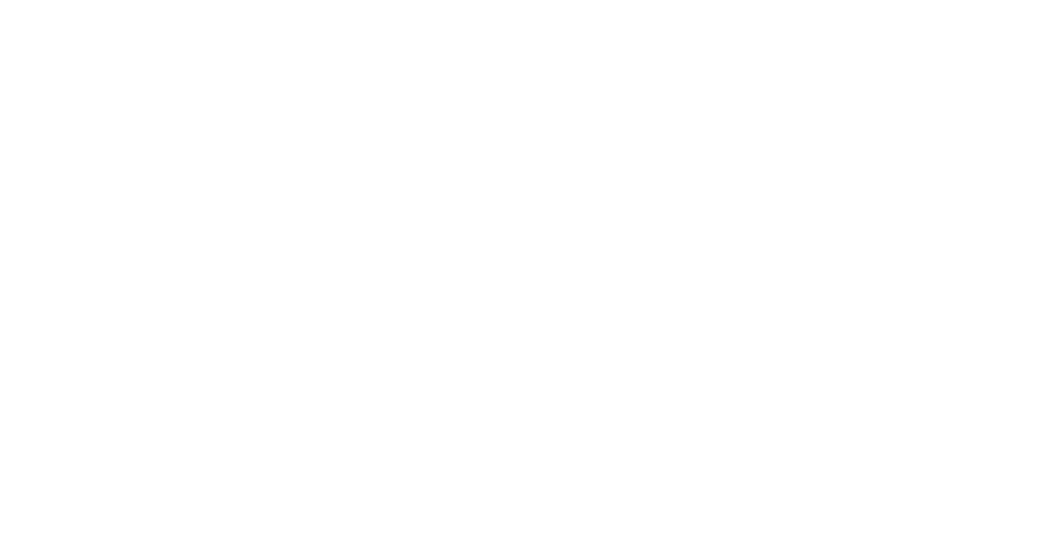
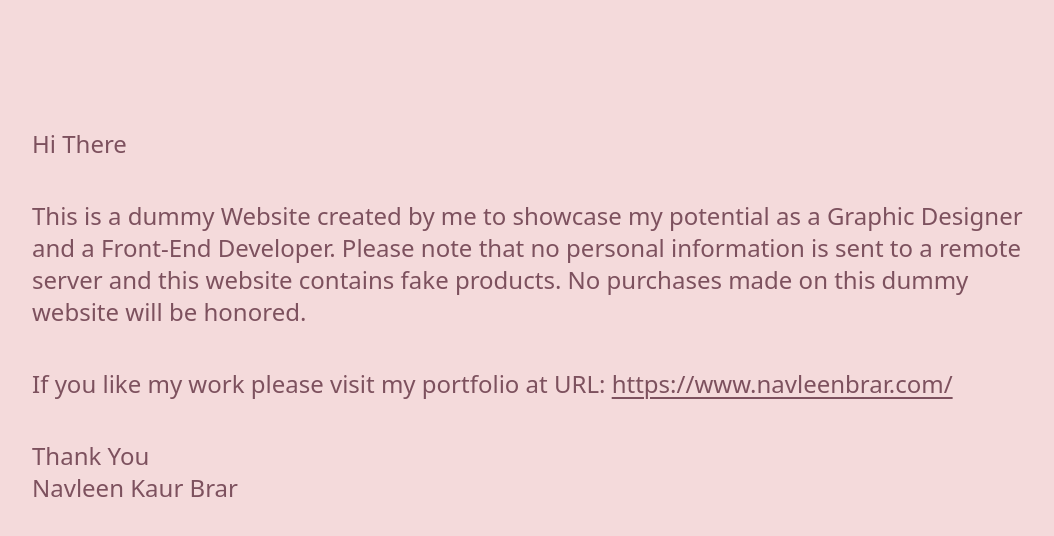
Before and after one commit to Navleenkaursandhu/E-Commerce-Website, a React (Vite) app: page /AboutUs in a window 1280 px wide. Before the commit this address had no page. Shown: the top 536 px of the page, without its empty margins (96-1150 px from the left). Built offline with nearby package versions, Linux system fonts and the light colour scheme.

Commit message:
developed about us page
 - used react router to route to about us page

```diff
--- a/src/App.tsx
+++ b/src/App.tsx
@@ -5,13 +5,17 @@
 } from 'react-router-dom'
 import './App.css'
 import { PageMain } from './page_main/PageMain'
+import { PageAboutUs } from './page_about_us/PageAboutUs'
+import { PageLogin } from './page_login/PageLogin'
 
 export const App = () => {
   return (
     <BrowserRouter>
       <Routes>
         <Route path="/">
-          <Route index element={<PageMain/>} />
+          <Route index element={<PageMain />} />
+          <Route path='AboutUs' element={<PageAboutUs />} />
+          <Route path='Login' element={<PageLogin />} />
         </Route>
       </Routes>
     </BrowserRouter>
--- a/src/models/product.ts
+++ b/src/models/product.ts
@@ -33,6 +33,7 @@
         price: 35.25,
         currency: 'CAD',
         hasFreeDelivery: true,
+        sizes: ['S', 'M,']
         //reviews: TODO
       },
       {
--- /dev/null
+++ b/src/page_about_us/PageAboutUs.tsx
@@ -0,0 +1,15 @@
+export const PageAboutUs = () => {
+  return (
+    <div className="bg-[#F4DADB] h-screen flex flex-col p-32 gap-10 text-[#7D515E] text-2xl">
+      <div>Hi There</div>
+      <p>This is a dummy Website created by me to showcase my potential as a Graphic Designer and a Front-End Developer.
+        Please note that no personal information is sent to a remote server and this website contains fake products.
+        No purchases made on this dummy website will be honored.</p>
+      <div> If you like my work please visit my portfolio at URL: <a className="underline underline-offset-4" target='_blank' href='https://www.navleenbrar.com/'>https://www.navleenbrar.com/</a></div>
+      <div>
+        <div>Thank You</div>
+        <div>Navleen Kaur Brar</div>
+      </div>
+    </div>
+  )
+}
--- /dev/null
+++ b/src/page_login/PageLogin.tsx
@@ -0,0 +1,7 @@
+export const PageLogin = () => {
+  return (
+    <>
+    <div>login</div>
+    </>
+  )
+}
--- a/src/page_main/Footer.tsx
+++ b/src/page_main/Footer.tsx
@@ -10,10 +10,8 @@
           <div>Sign In</div>
         </div>
         <div className="flex flex-col gap-2 text-[#F4DADB]">
-          <div className="flex items-center gap-1"><span className="material-symbols-outlined">
-            copyright
-          </span>2022navleenkaurbrar</div>
-          <a href='https://www.navleenbrar.com/'>Visit My Portfolio</a>
+          <div className="flex items-center gap-1">© 2022 Navleen Kaur Brar</div>
+          <a target="_blank" href="https://www.navleenbrar.com/">Visit My Portfolio</a>
         </div>
       </div>
     </>
--- a/src/page_main/Header.tsx
+++ b/src/page_main/Header.tsx
@@ -5,13 +5,15 @@
       <div className="flex bg-[#7D515E] justify-between p-6 text-lg font-medium">
         <div className="flex items-center gap-10">
           <div className="text-[#F4DADB] text-3xl">CLASSIC TEES</div>
-          <div className="text-[#F4DADB]">About us</div>
+          <div className="text-[#F4DADB]">
+            <a href='/AboutUs'>About us</a>
+          </div>
           <div className="text-[#F4DADB]">Orders</div>
         </div>
 
         <div className="flex items-center gap-10">
-          <button className= {`${buttonShadowEffect} px-3 py-1 bg-[#F4DADB] rounded-md`}>LOGIN</button>
-          <button className= {`${buttonShadowEffect} px-3 py-1 bg-[#F4DADB] rounded-md`}>SIGN UP</button>
+          <button className={`${buttonShadowEffect} px-3 py-1 bg-[#F4DADB] rounded-md`}><a href='/Login'>LOGIN</a></button>
+          <button className={`${buttonShadowEffect} px-3 py-1 bg-[#F4DADB] rounded-md`}>SIGN UP</button>
           <span className="material-symbols-outlined text-4xl text-[#F4DADB]">
             shopping_bag
           </span>
```
